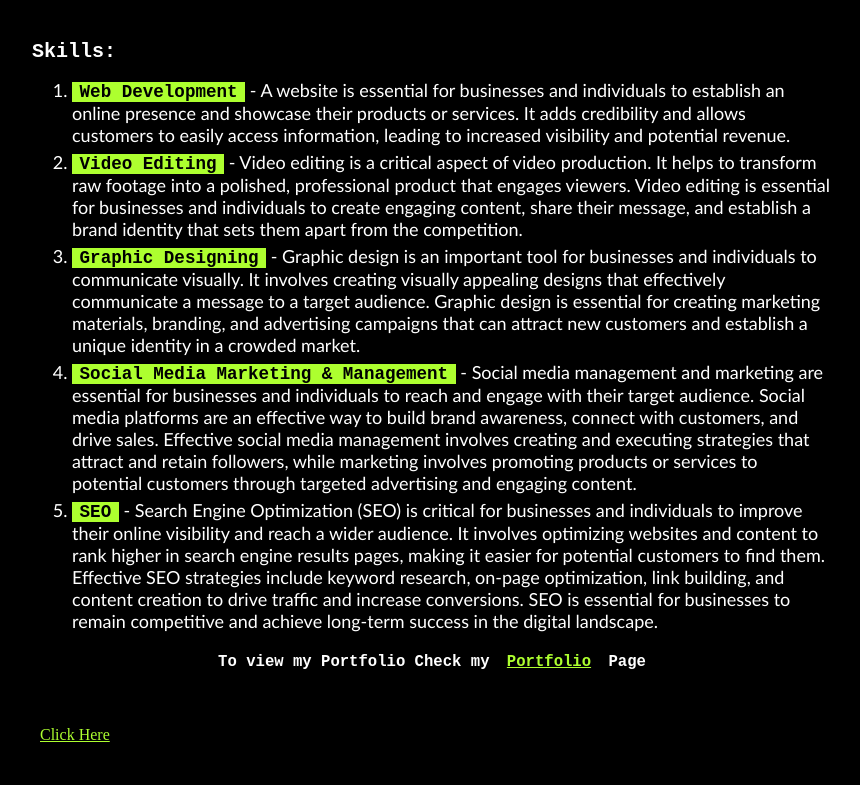
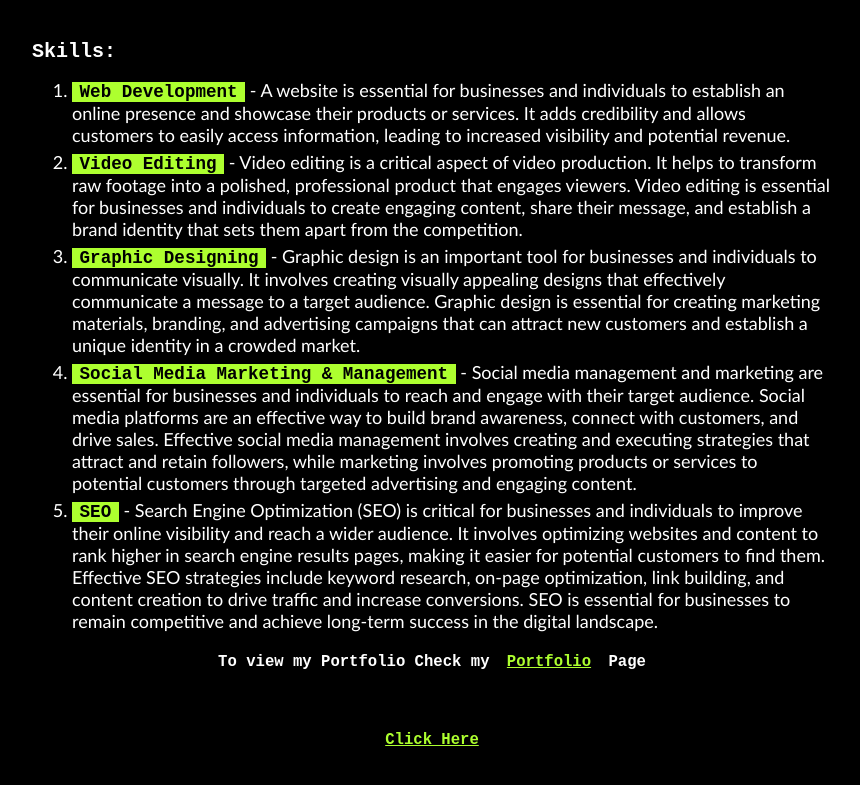
Before and after one commit to AaronMPhilip/Portfolio, a plain HTML site: page index.html in a window 1280 px wide. Shown: the part 213-998 px from the top of the page, without its empty margins (208-1068 px from the left). Drawn offline with Linux system fonts and the light colour scheme.

Commit message:
Update index.html

```diff
--- a/index.html
+++ b/index.html
@@ -36,7 +36,7 @@
       </div>
       <h4>To view my Portfolio Check my <a href="https://aaronmphilip.github.io/portfoliopages/" class="portfolio">Portfolio</a> Page</h4>
    <p>Get In Touch</p>
-   <p><a href="https://docs.google.com/forms/d/1MMqY6nCRSURJnT_9sbC4Mv1F_roP56TSFx3q1eRPrjA" target="_blank">Click Here</a></p>
+   <h4><a href="https://docs.google.com/forms/d/1MMqY6nCRSURJnT_9sbC4Mv1F_roP56TSFx3q1eRPrjA" target="_blank" class="portfolio">Click Here</a></h4>
     </div>
 
   </body>
```
